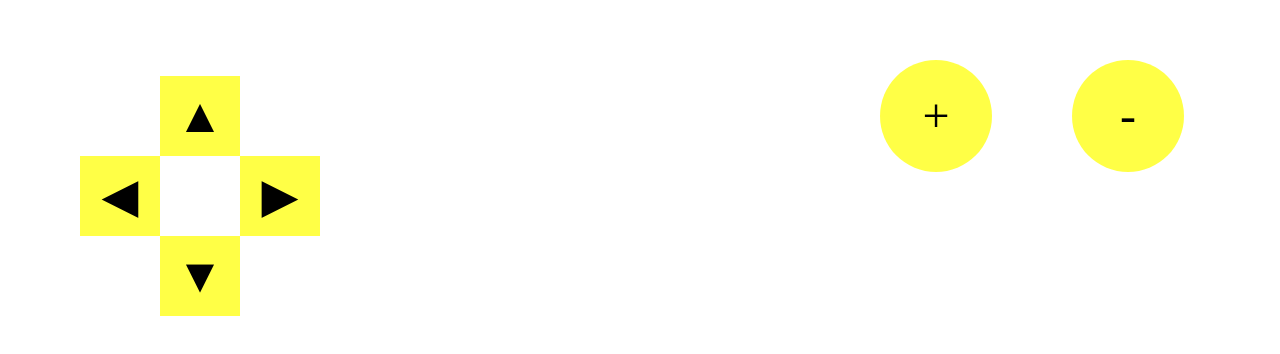
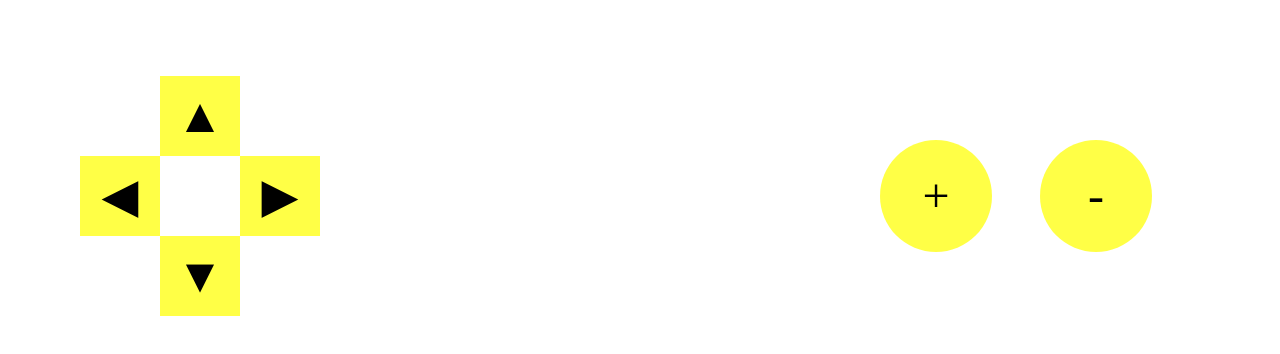
Before and after one commit to monkeydioude/spaaaaaaaace, a website built with webpack: page index.html in a window 1280 px wide. Shown: the part 404-758 px from the top of the page. Built offline with nearby package versions, Linux system fonts and the light colour scheme.

Commit message:
less space between zoom buttons

```diff
--- a/index.html
+++ b/index.html
@@ -60,7 +60,7 @@
             #zoom {
                 position: absolute;
                 right: 4rem;
-                top: 4rem;
+                top: 9rem;
                 width: 21rem;
                 height: 7rem;
             }
@@ -76,7 +76,7 @@
             }
 
             #zoom-out {
-                margin-left: 5rem;
+                margin-left: 3rem;
             }
 
             .noselect {
```
